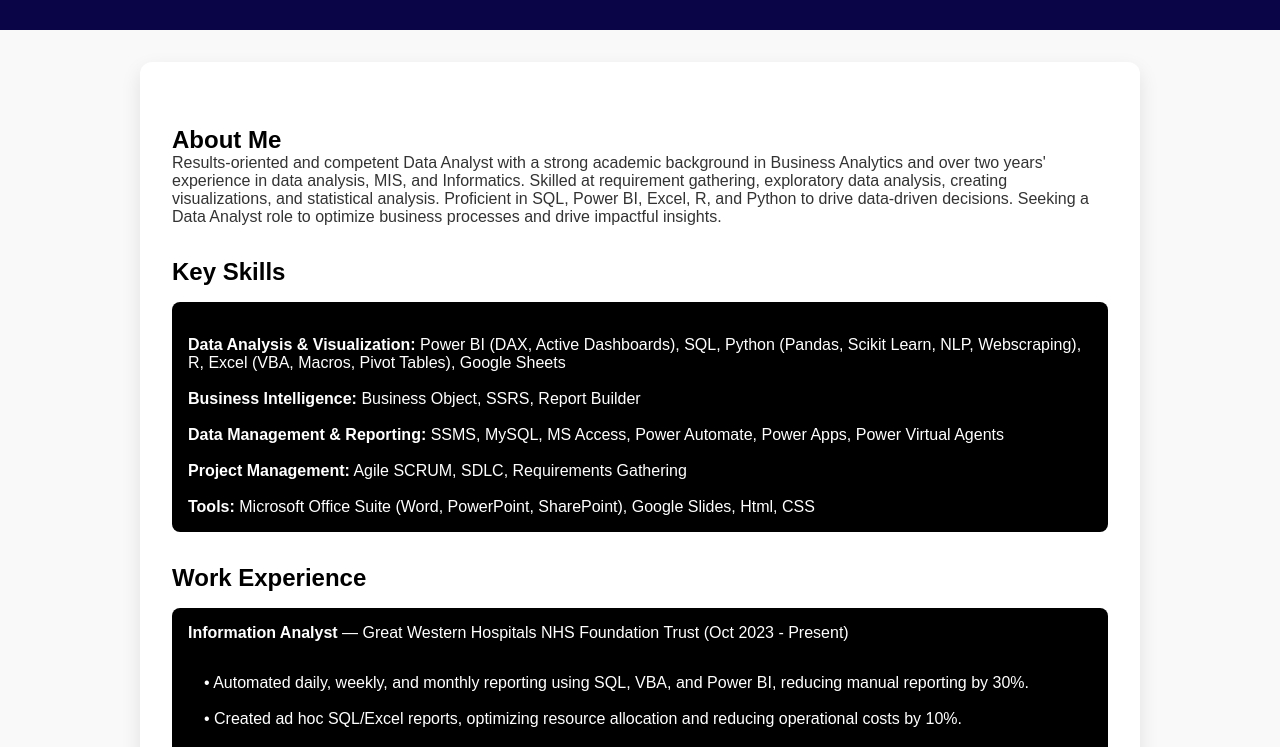
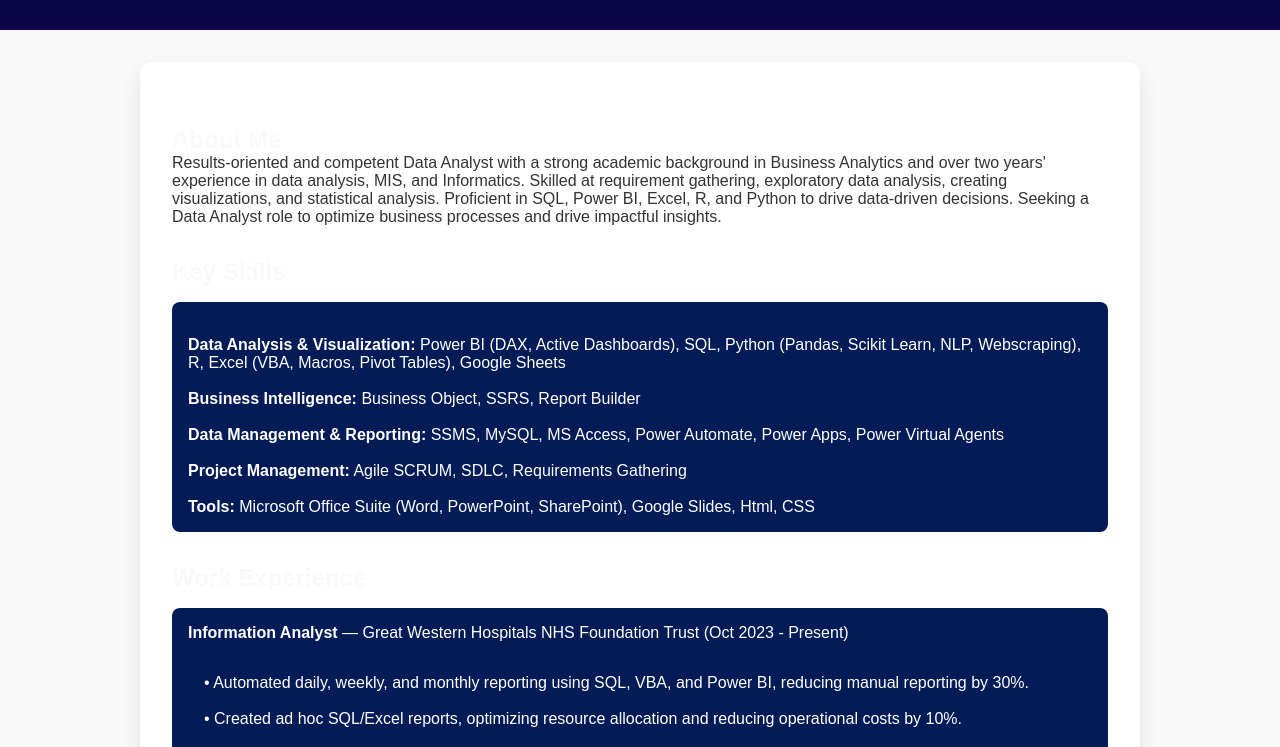
Before and after one commit to amiththomas06/-amiththomas-.github.io, a plain HTML site: page index.html in a window 1280 px wide. Shown: the part 137-884 px from the top of the page. Drawn offline with Linux system fonts and the light colour scheme.

Commit message:
Update index.html

```diff
--- a/index.html
+++ b/index.html
@@ -7,7 +7,7 @@
   <style>
     :root {
       --primary-color: #0a0547; /* deep purple-blue */
-      --accent-color: #000000;  /* teal */
+      --accent-color: #031b56;  /* teal */
       --bg-color: #f9f9f9;
       --text-color: #333;
     }
@@ -74,7 +74,7 @@
     }
 
     h1, h2 {
-      color: var(--accent-color);
+      color: var(--bg-color);
     }
 
     ul {
```
